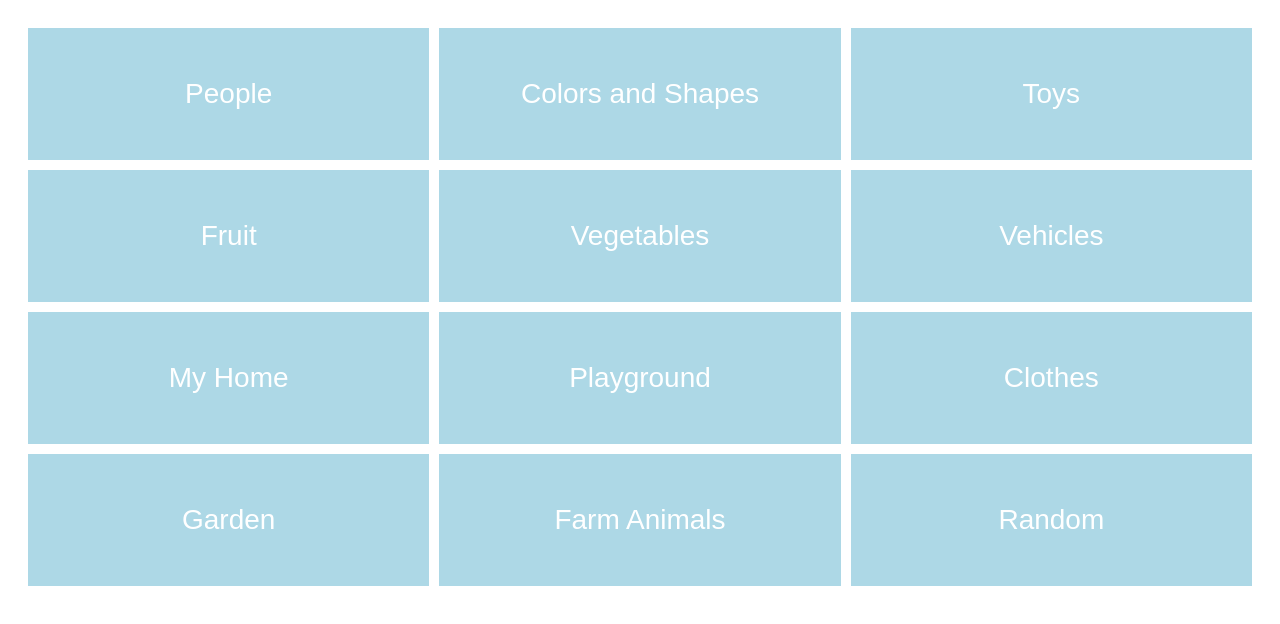
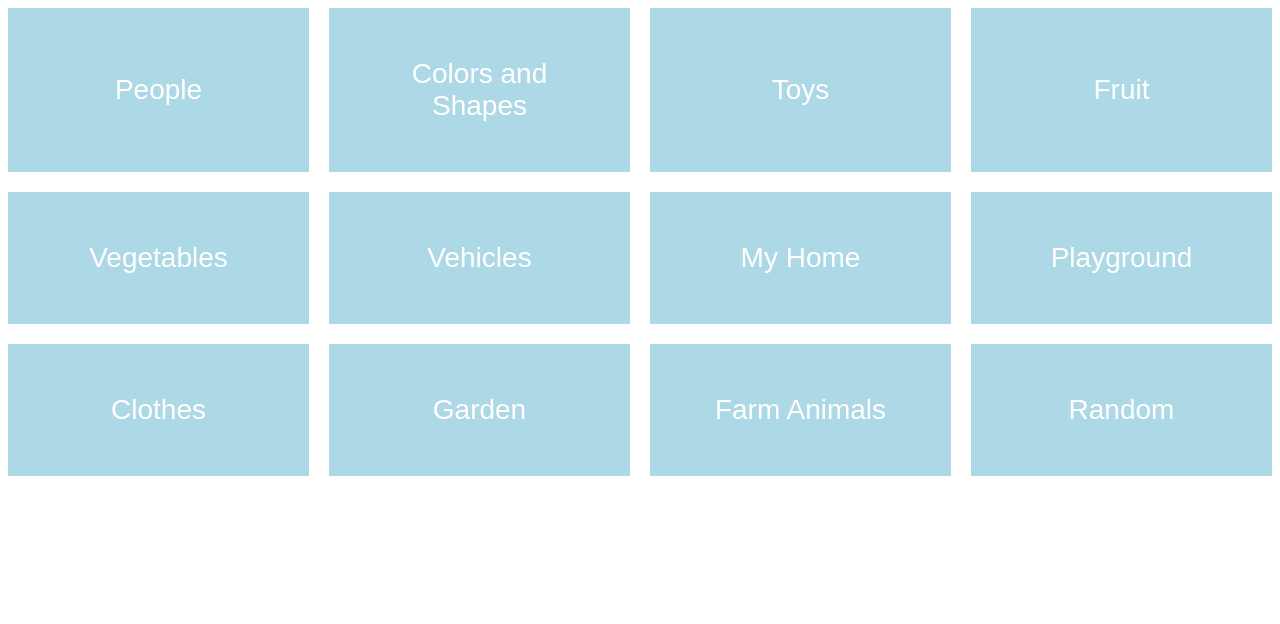
Before and after one commit to TheCyberFlash/stjag-flash-cards-first-words, a React (Create React App) app in the folder croatian-cues-100/: page /#/ in a window 1280 px wide. Shown: the top 624 px of the page. Built offline with nearby package versions, Linux system fonts and the light colour scheme.

Commit message:
Update index.css

```diff
--- a/croatian-cues-100/src/index.css
+++ b/croatian-cues-100/src/index.css
@@ -27,10 +27,12 @@
 
 .grid-container {
   display: grid;
-  grid-template-columns: repeat(3, 1fr);
+  grid-template-columns: repeat(auto-fit, minmax(300px, 1fr));
+  grid-gap: 20px;
+  /* grid-template-columns: repeat(3, 1fr);
   grid-template-rows: repeat(4, 1fr);
   gap: 10px;
-  padding: 20px;
+  padding: 20px; */
 }
 
 .grid-button {
```
